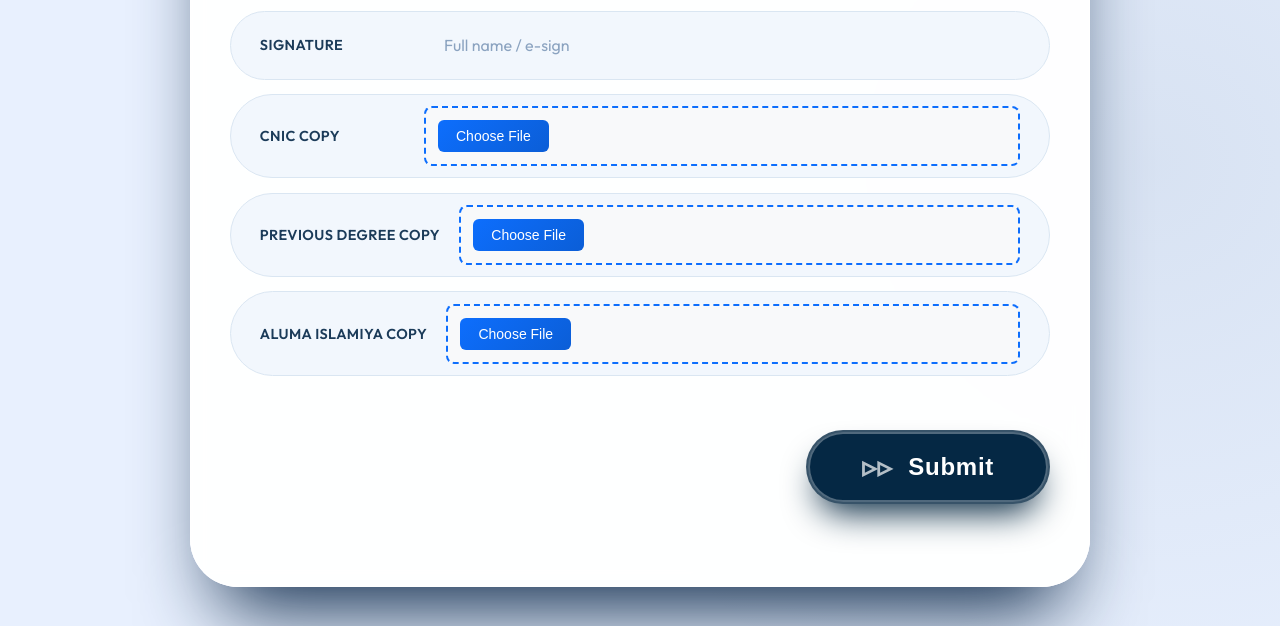
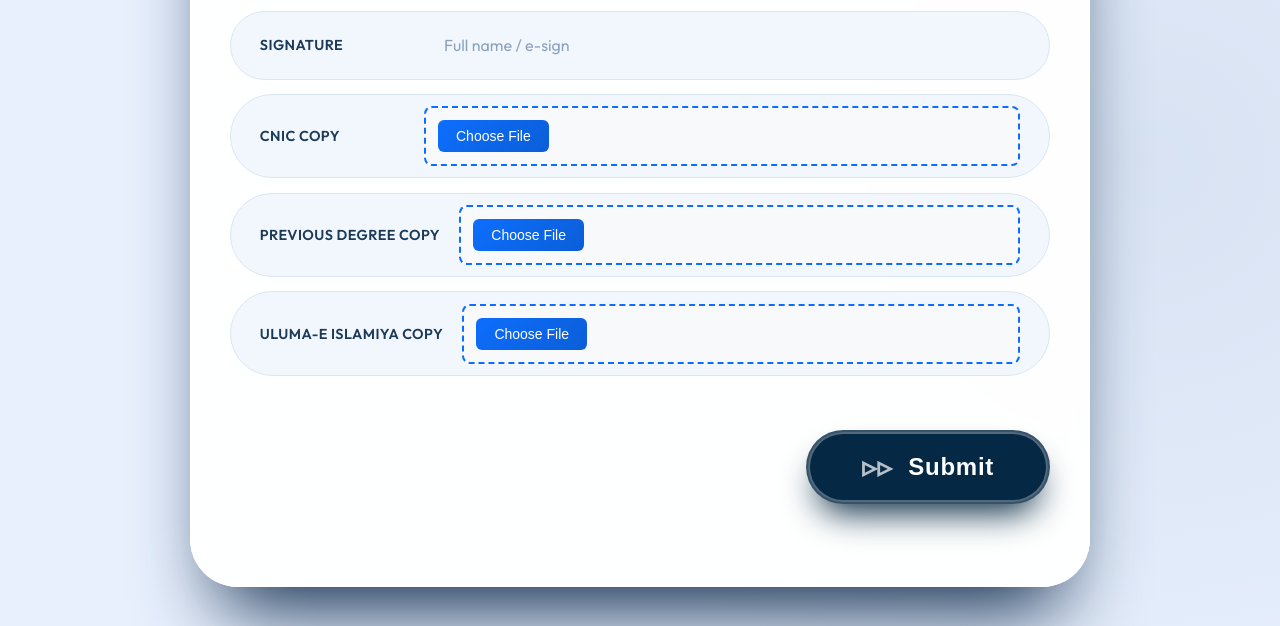
Before and after one commit to zainDevloper/admission-form, a plain HTML site: page index.html in a window 1280 px wide. Shown: the part 1226-1852 px from the top of the page. Drawn offline with Linux system fonts and the light colour scheme; a script that the page names is missing; a web font is replaced by a local one.

Commit message:
Update index.html

```diff
--- a/index.html
+++ b/index.html
@@ -461,7 +461,7 @@ gap:10px;
         </div>
 
         <div class="field-group">
-            <label class="field-label" data-key="al_copy">Aluma Islamiya Copy</label>
+            <label class="field-label" data-key="al_copy">Uluma-E Islamiya Copy</label>
             <input type="file" class="field-input" id="Alumaislamiya_copy" accept="image/*" required>
         </div>
 
```
